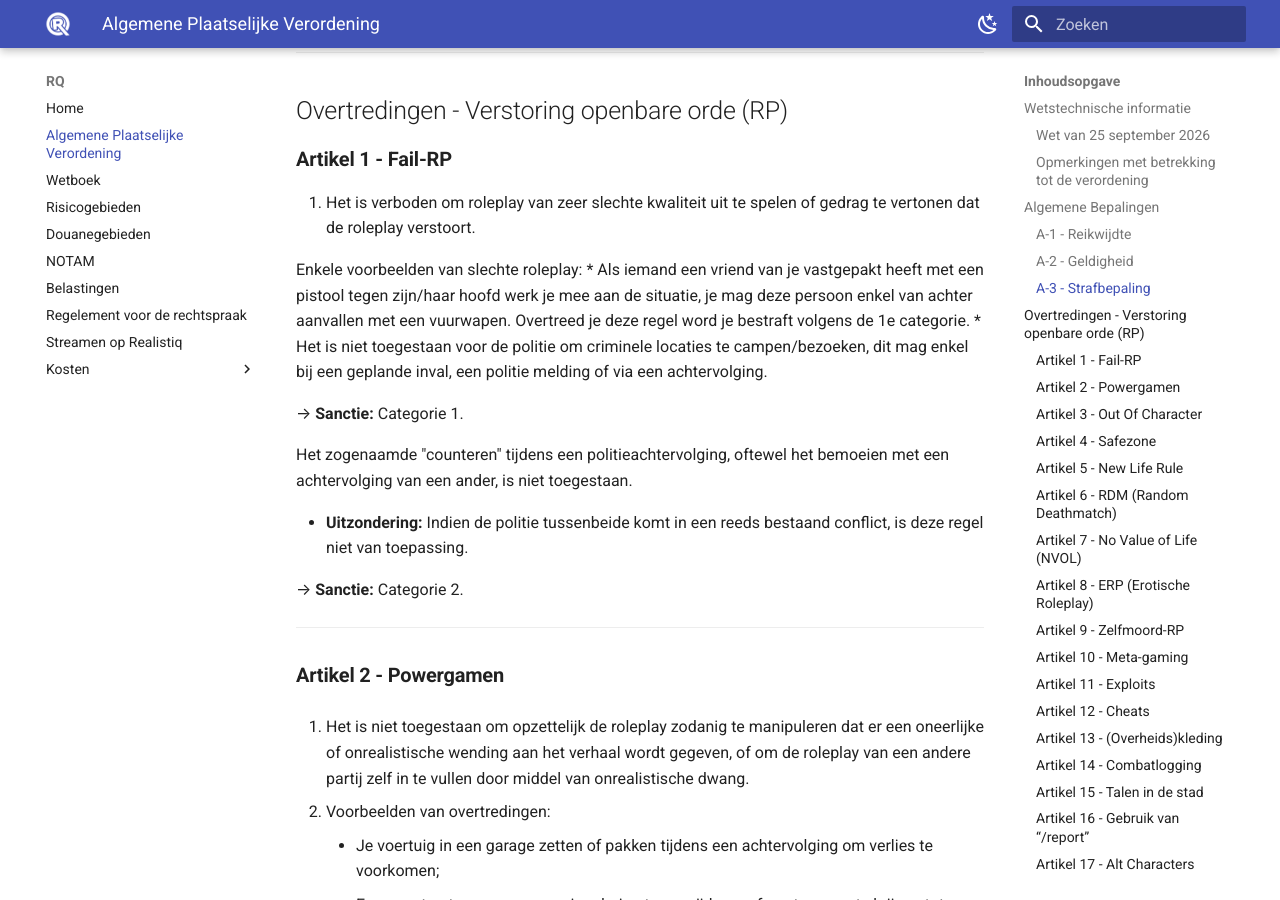
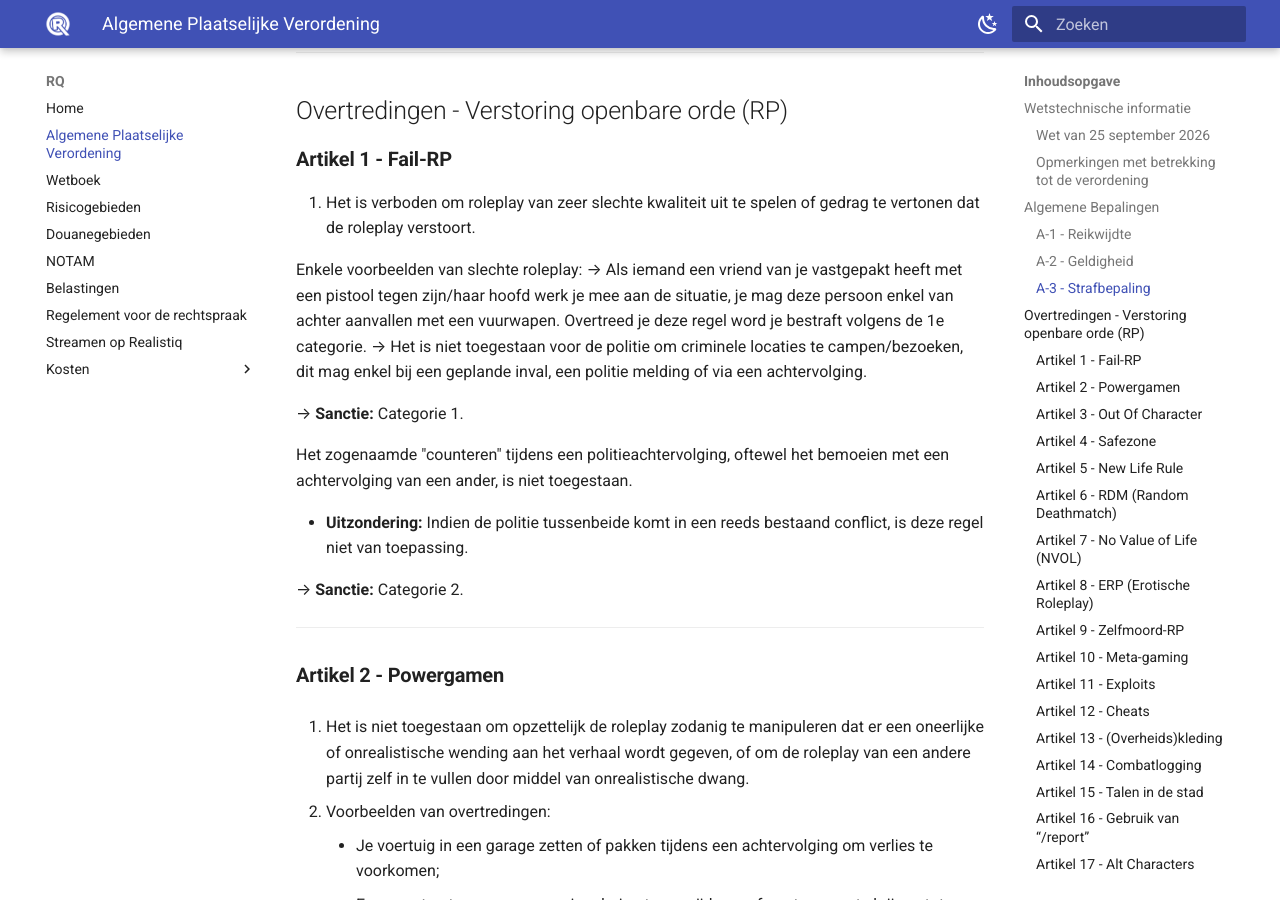
Before and after one commit to Welseyy/RQAPV, an MkDocs documentation site: the page built from docs/apv.md, in a window 1280 px wide and 900 px high, scrolled down 2346 px. Built offline with MkDocs 1.6.1 and Material for MkDocs 9.7.7, drawn with Linux system fonts in a browser that asks for light colours; comment, search, counter and statistics services are not loaded.

Commit message:
Failrp fix

```diff
--- a/docs/apv.md
+++ b/docs/apv.md
@@ -75,8 +75,8 @@
 1. Het is verboden om roleplay van zeer slechte kwaliteit uit te spelen of gedrag te vertonen dat de roleplay verstoort.
 
 Enkele voorbeelden van slechte roleplay:
-* Als iemand een vriend van je vastgepakt heeft met een pistool tegen zijn/haar hoofd werk je mee aan de situatie, je mag deze persoon enkel van achter aanvallen met een vuurwapen. Overtreed je deze regel word je bestraft volgens de 1e categorie.
-* Het is niet toegestaan voor de politie om criminele locaties te campen/bezoeken, dit mag enkel bij een geplande inval, een politie melding of via een achtervolging.
+→ Als iemand een vriend van je vastgepakt heeft met een pistool tegen zijn/haar hoofd werk je mee aan de situatie, je mag deze persoon enkel van achter aanvallen met een vuurwapen. Overtreed je deze regel word je bestraft volgens de 1e categorie.
+→ Het is niet toegestaan voor de politie om criminele locaties te campen/bezoeken, dit mag enkel bij een geplande inval, een politie melding of via een achtervolging.
 
    → **Sanctie:** Categorie 1.
 
```
